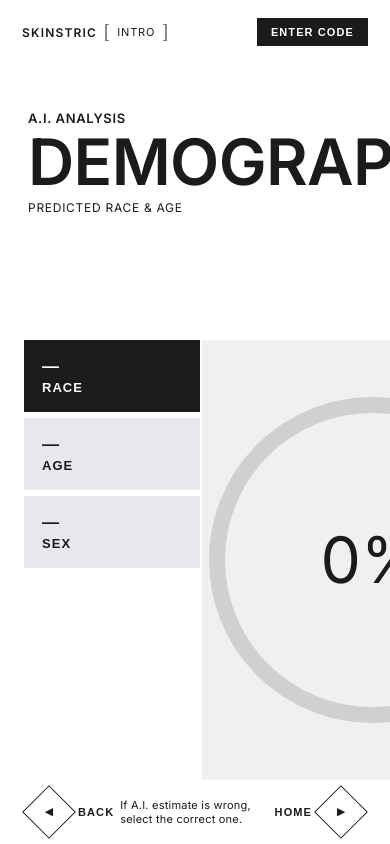
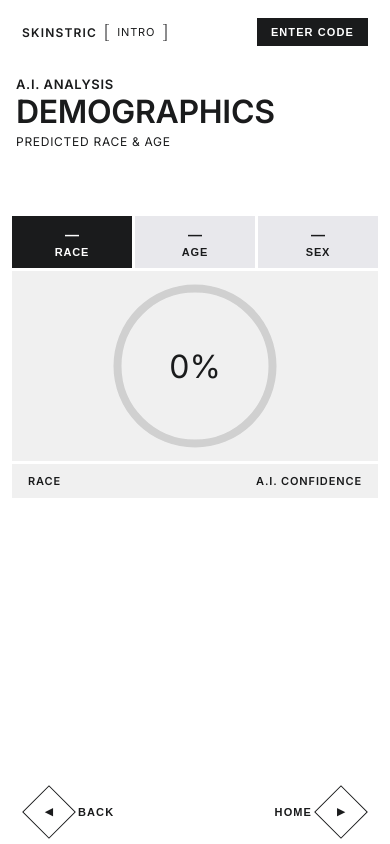
Before and after one commit to navv-r/Skinstric-Internship, a React (Create React App) app: page /summary in a window 390 px wide. Built offline with nearby package versions, Linux system fonts and the light colour scheme.

Commit message:
fixed media resposiveness issues

```diff
--- a/src/pages/pages.css
+++ b/src/pages/pages.css
@@ -2037,6 +2037,53 @@
 }
 
 
+/* ── SelectPage responsive ── */
+
+@media (max-width: 768px) {
+  .select__grid {
+    width: 300px;
+    height: 300px;
+  }
+
+  .select__hover-ring {
+    width: 340px;
+    height: 340px;
+    margin-top: -170px;
+    margin-left: -170px;
+  }
+
+  .select__grid-wrapper {
+    top: 54%;
+  }
+}
+
+@media (max-width: 480px) {
+  .select__heading {
+    top: 80px;
+    left: 20px;
+  }
+
+  .select__grid {
+    width: 240px;
+    height: 240px;
+  }
+
+  .select__hover-ring {
+    width: 276px;
+    height: 276px;
+    margin-top: -138px;
+    margin-left: -138px;
+  }
+
+  .select__grid-wrapper {
+    top: 55%;
+  }
+
+  .select__back    { bottom: 20px; left: 20px; }
+  .select__summary { bottom: 20px; right: 20px; }
+}
+
+
 /* ── SummaryPage ── */
 
 .summary {
@@ -2380,3 +2427,99 @@
   display: block;
   line-height: 1;
 }
+
+/* ── SummaryPage responsive ── */
+
+@media (max-width: 768px) {
+  .summary__title {
+    font-size: 42px;
+  }
+
+  .summary__content {
+    top: 255px;
+    left: 12px;
+    right: 12px;
+    flex-direction: column;
+    overflow-y: auto;
+  }
+
+  .summary__sidebar {
+    width: 100%;
+    flex-direction: row;
+    flex-shrink: 0;
+    gap: 3px;
+  }
+
+  .summary__sidebar-item {
+    flex: 1;
+    height: 64px;
+    align-items: center;
+    text-align: center;
+    padding: 0 8px;
+  }
+
+  .summary__center {
+    flex: 0 0 auto;
+    margin-left: 0;
+    margin-top: 3px;
+    min-height: 220px;
+  }
+
+  .summary__donut {
+    width: 220px !important;
+    height: 220px !important;
+  }
+
+  .summary__right {
+    width: 100%;
+    margin-left: 0;
+    margin-top: 3px;
+    flex-shrink: 0;
+  }
+}
+
+@media (max-width: 480px) {
+  .summary__header {
+    top: 76px;
+    left: 16px;
+  }
+
+  .summary__title {
+    font-size: 32px;
+  }
+
+  .summary__content {
+    top: 216px;
+  }
+
+  .summary__sidebar-value {
+    font-size: 14px;
+  }
+
+  .summary__sidebar-label {
+    font-size: 11px;
+  }
+
+  .summary__sidebar-item {
+    height: 52px;
+  }
+
+  .summary__center {
+    min-height: 190px;
+  }
+
+  .summary__donut {
+    width: 170px !important;
+    height: 170px !important;
+  }
+
+  .summary__center-label {
+    font-size: 18px;
+    top: 14px;
+    left: 16px;
+  }
+
+  .summary__footer-text {
+    display: none;
+  }
+}
```
